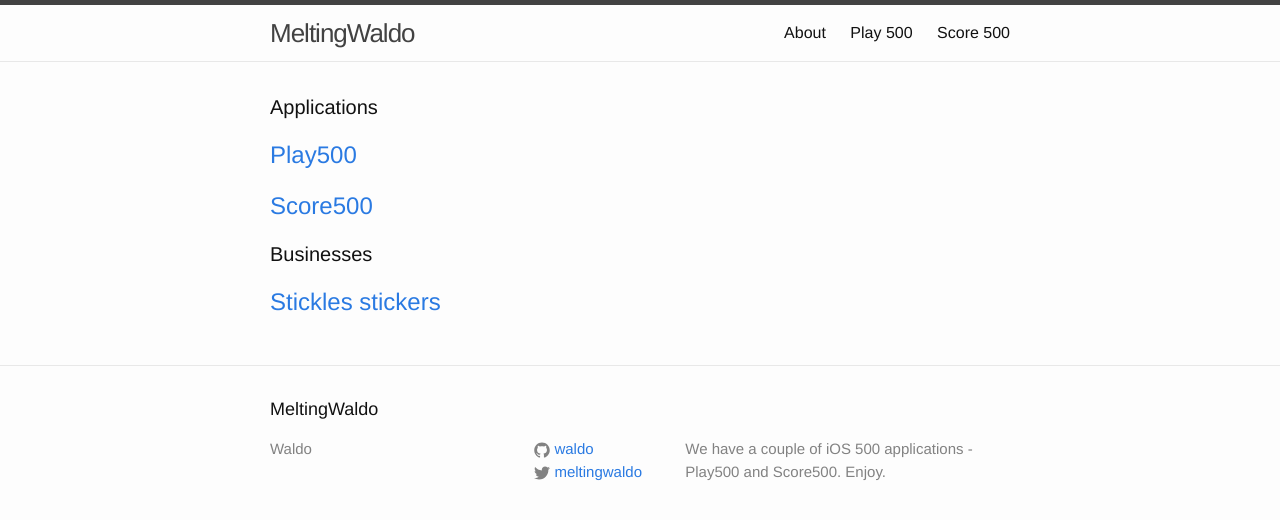
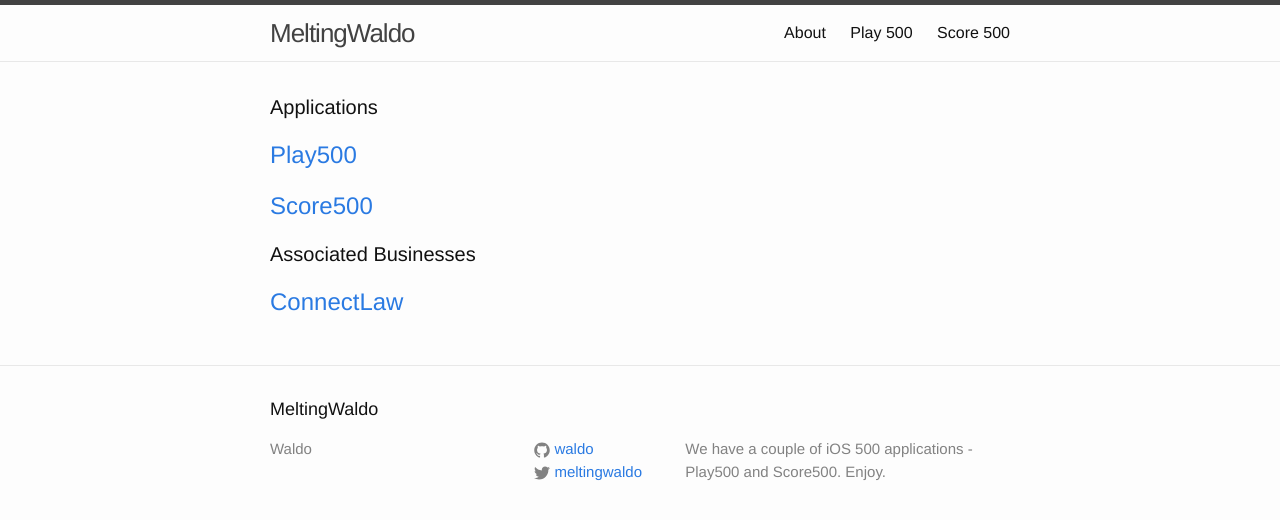
Before and after one commit to waldo/MeltingWaldo, a Jekyll site: the page built from index.html, in a window 1280 px wide. Shown: the top 520 px of the page. Built offline with Jekyll 4.4.1, drawn with Linux system fonts in a browser that asks for light colours.

Commit message:
Replaced Stickles with ConnectLaw

```diff
--- a/index.html
+++ b/index.html
@@ -11,8 +11,8 @@ layout: default
     <h2>
       <a class="page-link" href="/apps/score-500">Score500</a>
     </h2>
-  <h1 class="page-heading">Businesses</h1>
+  <h1 class="page-heading">Associated Businesses</h1>
     <h2>
-      <a class="page-link" href="https://www.stickles.com.au">Stickles stickers</a>
+      <a class="page-link" href="https://www.connectlaw.com.au">ConnectLaw</a>
     </h2>
 </div>
```
